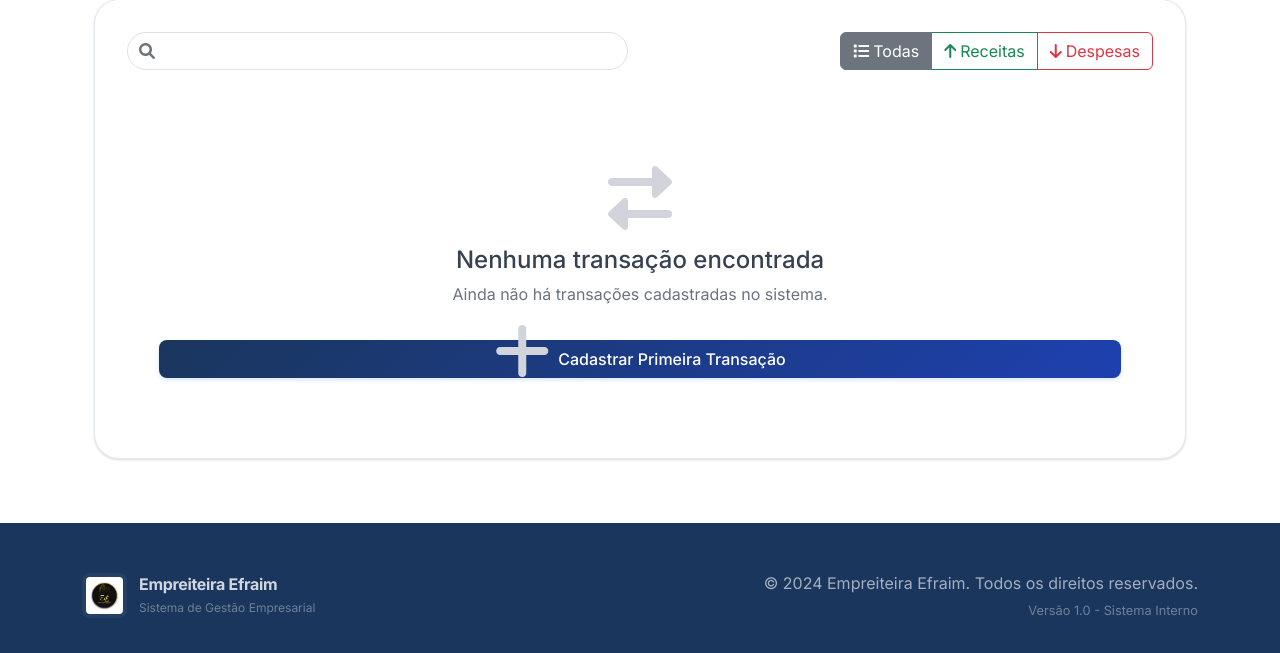
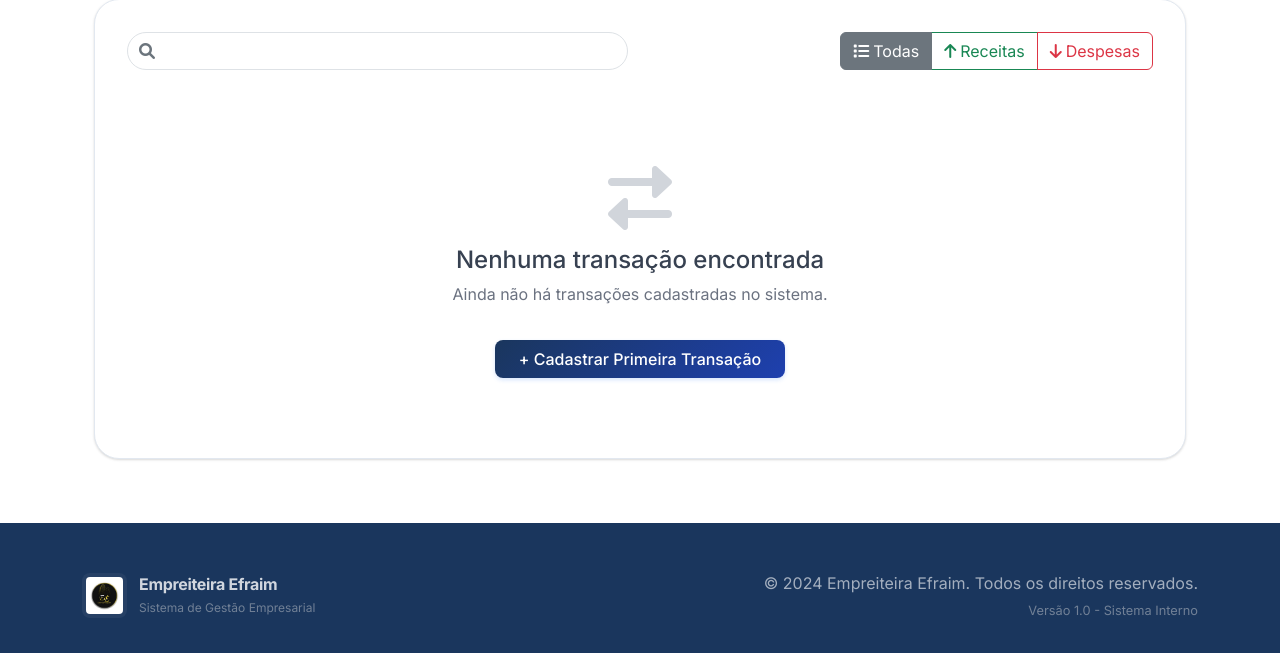
Before and after one commit to saulosilva2809/EfraimSys, a Django app: page /finances/transactions/list-transactions/ in a window 1280 px wide. Shown: the part 287-940 px from the top of the page. Run offline with Django 5.2, Linux system fonts and the light colour scheme; data that the repository does not hold is empty.

Commit message:
fix: resolve bug no botão de criar transação

```diff
--- a/templates/finances/transactions/list_transactions.html
+++ b/templates/finances/transactions/list_transactions.html
@@ -463,8 +463,8 @@
             <i class="fas fa-exchange-alt"></i>
             <h3>Nenhuma transação encontrada</h3>
             <p>Ainda não há transações cadastradas no sistema.</p>
-            <a href="{% url 'create_transaction_view' %}" class="btn btn-primary">
-                <i class="fas fa-plus me-2"></i>Cadastrar Primeira Transação
+            <a href="{% url 'create_transaction_view' %}" class="btn btn-primary" style="padding: 12px 24px; font-size: 16px; margin: 0 auto; display: flex; align-items: center; justify-content: center; width: fit-content;">
+                + Cadastrar Primeira Transação
             </a>
         </div>
         {% endif %}
```
